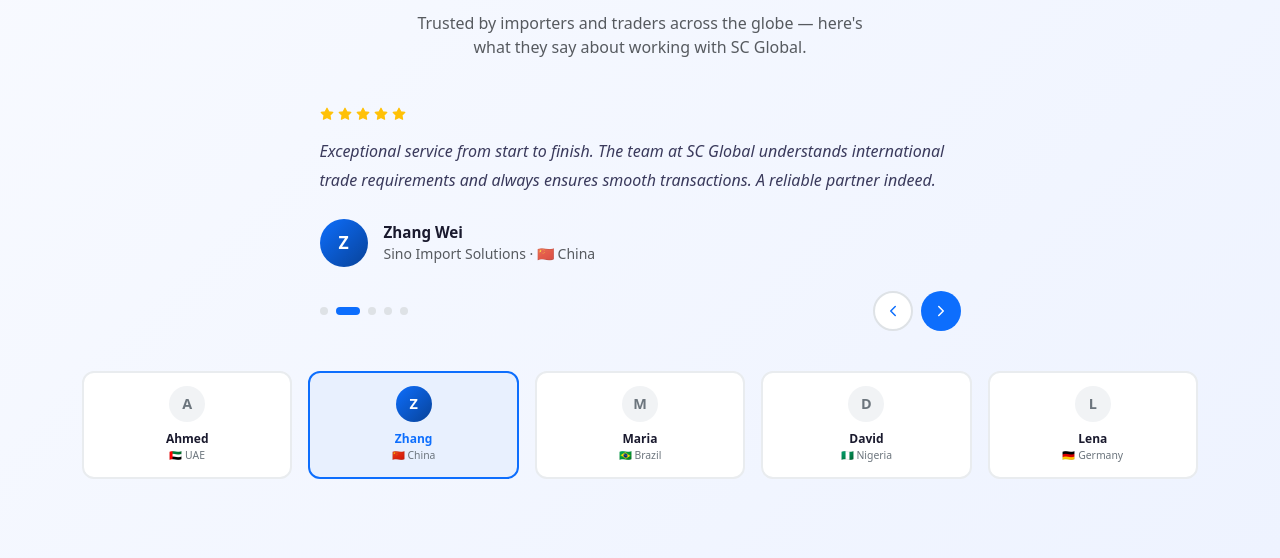
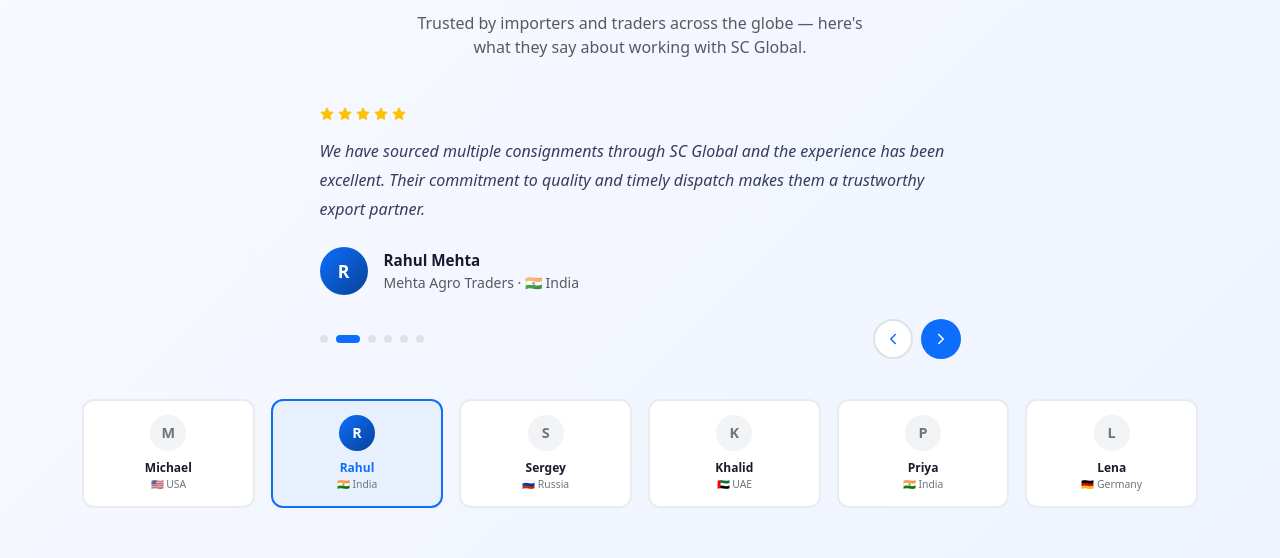
Before and after one commit to deshproject07-creator/SC-Global, a React (Vite) app: page / in a window 1280 px wide. Shown: the part 3100-3658 px from the top of the page. Built offline with nearby package versions, Linux system fonts and the light colour scheme; no server answers; the database is empty.

Commit message:
Feedback updated

```diff
--- a/src/components/home/Testimonials.jsx
+++ b/src/components/home/Testimonials.jsx
@@ -4,32 +4,39 @@
 
 const testimonials = [
   {
-    name: "Ahmed Al-Rashid",
-    company: "Al-Rashid Trading Co.",
-    country: "🇦🇪 UAE",
-    rating: 5,
-    text: "SC Global has been our trusted partner for over 3 years. Their quality consistency and on-time delivery have never disappointed us. Highly recommended for any serious importer.",
+  name: "Michael Thompson",
+  company: "Thompson Global Foods Inc.",
+  country: "🇺🇸 USA",
+  rating: 5,
+  text: "SC Global delivers exactly what they promise. Our shipments arrived on schedule and the packaging quality was excellent. Their professionalism makes them a reliable supplier for international buyers."
   },
   {
-    name: "Zhang Wei",
-    company: "Sino Import Solutions",
-    country: "🇨🇳 China",
-    rating: 5,
-    text: "Exceptional service from start to finish. The team at SC Global understands international trade requirements and always ensures smooth transactions. A reliable partner indeed.",
+  name: "Rahul Mehta",
+  company: "Mehta Agro Traders",
+  country: "🇮🇳 India",
+  rating: 5,
+  text: "We have sourced multiple consignments through SC Global and the experience has been excellent. Their commitment to quality and timely dispatch makes them a trustworthy export partner."
   },
   {
-    name: "Maria Santos",
-    company: "Santos Global Ventures",
-    country: "🇧🇷 Brazil",
-    rating: 5,
-    text: "We have been importing agricultural products from SC Global for 2 years now. The quality is always top-notch and pricing is very competitive. Great company to work with!",
+  name: "Sergey Ivanov",
+  company: "Volga Import Group",
+  country: "🇷🇺 Russia",
+  rating: 5,
+  text: "SC Global has proven to be a dependable export partner. Their attention to packaging standards and documentation helped us receive shipments without delays. Highly professional team."
   },
   {
-    name: "David Okonkwo",
-    company: "West Africa Trade Hub",
-    country: "🇳🇬 Nigeria",
-    rating: 5,
-    text: "Found SC Global through a referral and have never looked back. Professional team, transparent communication, and products that always meet our specifications perfectly.",
+  name: "Khalid Al-Mansoori",
+  company: "Al Mansoori General Trading LLC",
+  country: "🇦🇪 UAE",
+  rating: 5,
+  text: "Working with SC Global Import Export has been a great experience. Their team maintains excellent communication and the product quality consistently meets our import standards. We look forward to continuing this partnership."
+  },
+  {
+  name: "Priya Sharma",
+  company: "Sharma International Foods",
+  country: "🇮🇳 India",
+  rating: 5,
+  text: "SC Global Import Export maintains very high standards in product quality and logistics support. Their team is cooperative and responsive, which makes long-term business relationships easy."
   },
   {
     name: "Lena Müller",
```
